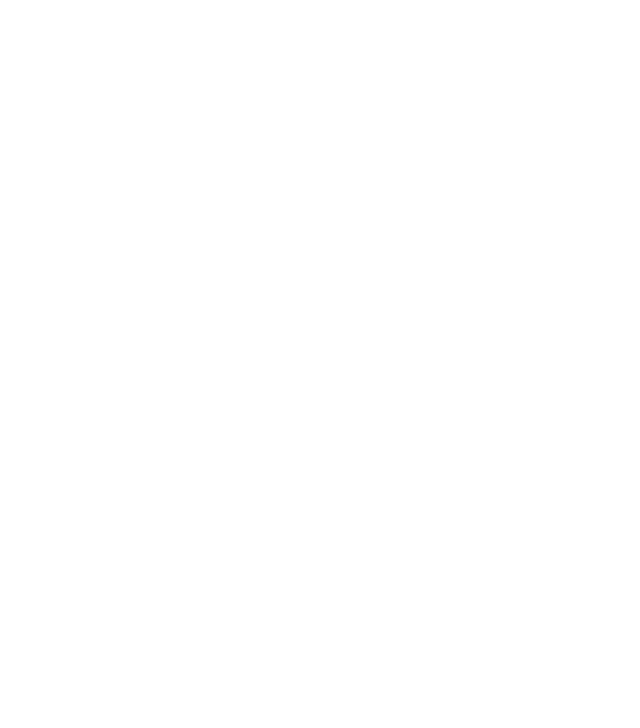
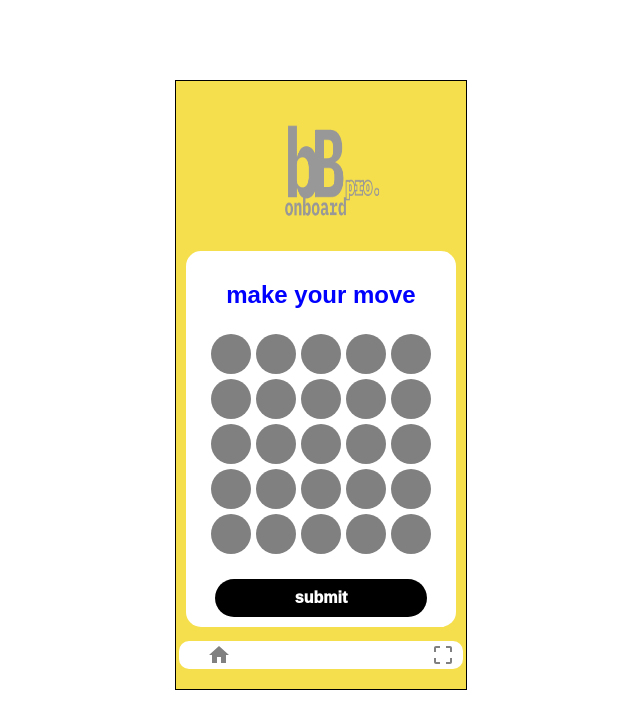
Before and after one commit to devarsh10/bBOnboarding, a React (Create React App) app in the folder my-app/: page /four in a window 1280 px wide. Before the commit this address had no page. Shown: the top 728 px of the page, without its empty margins (319-959 px from the left). Built offline with nearby package versions, Linux system fonts and the light colour scheme.

Commit message:
add page four

```diff
--- a/my-app/src/App.js
+++ b/my-app/src/App.js
@@ -2,6 +2,8 @@
 import FirstPage from "./Components/FirstPage";
 import PageTwo from "./Components/PageTwo";
 import PageThree from "./Components/PageThree";
+import PageFour from "./Components/PageFour";
+import PageFive from "./Components/PageFive";
 
 function App() {
   return (
@@ -11,6 +13,8 @@
         <Route path="/" element={<FirstPage />}></Route>
         <Route path="/two" element={<PageTwo/>}></Route>
         <Route path="/three" element={<PageThree/>}></Route>
+        <Route path="/four" element={<PageFour/>}></Route>
+        <Route path="/five" element={<PageFive/>}></Route>
       </Routes>
     </Router>
     </>
--- /dev/null
+++ b/my-app/src/Components/PageFive.js
@@ -0,0 +1,9 @@
+import React from "react";
+
+export default function PageFive(){
+    return (
+        <>
+            <h1>Hello from page 5!</h1>
+        </>
+    )
+}
--- /dev/null
+++ b/my-app/src/Components/PageFour.css
@@ -0,0 +1,155 @@
+/* .make-your-move {
+    text-align: center;
+    display: flex;
+    flex-direction: column;
+    align-items: center;
+    justify-content: center;
+    gap: 5px;
+    margin-left: 10px;
+    margin-right: 10px;
+    margin-top: 30px;
+    padding: 10px;
+    border-radius: 5px;
+    background-color: white;
+    font-family: "Raleway", sans-serif;
+    font-weight: 1000;
+    width: 250px;
+    border-radius: 15px;
+  }
+
+  .make-your-move.blue {
+    color: blue;
+  }
+
+  .make-your-move.red {
+    color: red;
+  }
+
+  .grid {
+    display: grid;
+    grid-template-columns: repeat(5, 45px);
+    grid-template-rows: repeat(5, 45px);
+    gap: 0px;
+}
+
+.dot {
+    width: 30px;
+    height: 30px;
+    background-color: black;
+    border-radius: 50%;
+    margin-left: 10px;
+}
+
+.submit-button {
+    background-color: black;
+    color: white;
+    padding: 10px 80px;
+    border: none;
+    border-radius: 50px;
+    cursor: pointer;
+    font-family: "Raleway", sans-serif;
+    font-weight: 1000;
+    font-size: medium;
+  }
+
+  .footer{
+    background-color: #fff;
+    width: 280px;
+    margin-top: 10px;
+    padding: 2px;
+    border-radius: 10px;
+    color: grey;
+} */
+
+
+/* PageFour.css */
+.container {
+  display: flex;
+  flex-direction: column;
+  align-items: center;
+}
+
+.header, .footer {
+  width: 100%;
+  display: flex;
+  justify-content: center;
+  align-items: center;
+}
+
+.image-one {
+  width: 100px;
+}
+
+.make-your-move {
+  text-align: center;
+  display: flex;
+  flex-direction: column;
+  align-items: center;
+  justify-content: center;
+  gap: 5px;
+  margin-left: 10px;
+  margin-right: 10px;
+  margin-top: 30px;
+  padding: 10px;
+  border-radius: 5px;
+  background-color: white;
+  font-family: "Raleway", sans-serif;
+  font-weight: 1000;
+  width: 250px;
+  border-radius: 15px;
+}
+
+.make-your-move.blue {
+  color: blue;
+}
+
+.make-your-move.red {
+  color: red;
+}
+
+.grid {
+  display: grid;
+  grid-template-columns: repeat(5, 1fr);
+  gap: 5px;
+}
+
+.dot {
+  width: 40px;
+  height: 40px;
+  background-color: gray;
+  border-radius: 50%;
+  cursor: pointer;
+}
+
+.dot.blue {
+  background-color: blue;
+}
+
+.dot.red {
+  background-color: red;
+}
+
+.button-container {
+  margin-top: 20px;
+}
+
+.submit-button {
+  background-color: black;
+  color: white;
+  padding: 10px 80px;
+  border: none;
+  border-radius: 50px;
+  cursor: pointer;
+  font-family: "Raleway", sans-serif;
+  font-weight: 1000;
+  font-size: medium;
+}
+
+.footer{
+  background-color: #fff;
+  width: 280px;
+  margin-top: 10px;
+  padding: 2px;
+  border-radius: 10px;
+  color: grey;
+}
--- /dev/null
+++ b/my-app/src/Components/PageFour.js
@@ -0,0 +1,130 @@
+// import React from "react";
+// import { useState, useEffect } from "react";
+// import logo from "./images/logo.png";
+// import CropFreeIcon from "@mui/icons-material/CropFree";
+// import Home from "@mui/icons-material/Home";
+// import "./PageFour.css";
+
+// export default function PageFour() {
+
+//   const [colorClass, setColorClass] = useState('');
+
+//   useEffect(() => {
+//     function setColor() {
+//       const color = sessionStorage.getItem('storedColor');
+//       if (color === 'Blue') {
+//         setColorClass('blue');
+//       } else if (color === 'Red') {
+//         setColorClass('red');
+//       } else {
+//         setColorClass(''); // Default color class
+//       }
+//     }
+//     setColor();
+//   }, []);
+
+//     return (
+//     <>
+//       <div class="container">
+//         <div class="header">
+//           <img src={logo} alt="App Icon" class="image-one" />
+//         </div>
+//         <div className={`make-your-move ${colorClass}`} id="make-your-move">
+//           <h2>make your move</h2>
+//           <div class="grid">
+//             <div class="dot"></div>
+//             <div class="dot"></div>
+//             <div class="dot"></div>
+//             <div class="dot"></div>
+//             <div class="dot"></div>
+//             <div class="dot"></div>
+//             <div class="dot"></div>
+//             <div class="dot"></div>
+//             <div class="dot"></div>
+//             <div class="dot"></div>
+//             <div class="dot"></div>
+//             <div class="dot"></div>
+//             <div class="dot"></div>
+//             <div class="dot"></div>
+//             <div class="dot"></div>
+//             <div class="dot"></div>
+//             <div class="dot"></div>
+//             <div class="dot"></div>
+//             <div class="dot"></div>
+//             <div class="dot"></div>
+//             <div class="dot"></div>
+//             <div class="dot"></div>
+//             <div class="dot"></div>
+//             <div class="dot"></div>
+//             <div class="dot"></div>
+//           </div>
+
+//           <div class="button-container">
+//             <button class="submit-button">select</button>
+//           </div>
+//         </div>
+
+//         <div className="footer">
+//           <footer class="footer">
+//             <Home className="footer-content-one" />
+//             <CropFreeIcon className="footer-content-two" />
+//           </footer>
+//         </div>
+//       </div>
+//     </>
+//   );
+// }
+
+
+import React, { useEffect, useState } from "react";
+import logo from "./images/logo.png";
+import CropFreeIcon from "@mui/icons-material/CropFree";
+import Home from "@mui/icons-material/Home";
+import "./PageFour.css";
+
+export default function PageFour() {
+  const [currentColor, setCurrentColor] = useState('Blue'); // Current player color
+  const [dots, setDots] = useState(Array(25).fill(null)); // Initial state for 25 dots
+
+  useEffect(() => {
+    // Set initial color based on session storage
+    const storedColor = sessionStorage.getItem('storedColor') || 'Blue';
+    setCurrentColor(storedColor);
+  }, []);
+
+  const handleDotClick = (index) => {
+    const newDots = dots.slice();
+    if (newDots[index] === null) {
+      newDots[index] = currentColor.toLowerCase(); // Set the dot color to current player's color
+      setDots(newDots);
+      setCurrentColor((prevColor) => (prevColor === 'Blue' ? 'Red' : 'Blue')); // Toggle player turn
+    }
+  };
+
+  return (
+    <div className="container">
+      <div className="header">
+        <img src={logo} alt="App Icon" className="image-one" />
+      </div>
+      <div className={`make-your-move ${currentColor.toLowerCase()}`} id="make-your-move">
+        <h2>make your move</h2>
+        <div className="grid">
+          {dots.map((dot, index) => (
+            <div
+              key={index}
+              className={`dot ${dot}`}
+              onClick={() => handleDotClick(index)}
+            ></div>
+          ))}
+        </div>
+        <div className="button-container">
+          <button className="submit-button">submit</button>
+        </div>
+      </div>
+        <footer className="footer">
+          <Home className="footer-content-one" />
+          <CropFreeIcon className="footer-content-two" />
+        </footer>
+    </div>
+  );
+}
--- a/my-app/src/Components/PageThree.css
+++ b/my-app/src/Components/PageThree.css
@@ -36,13 +36,46 @@
 .red-circle {
     margin: 10px;
     border: 50px solid red;
-    border-radius: 100px
+    border-radius: 50%;
+    /* width: 100px;
+    height: 100px; */
+    display: inline-block;
+    cursor: pointer;
+    position: relative;
+}
+
+.red-circle.selected::after {
+    content: '';
+    position: absolute;
+    top: -60px;
+    left: -61px;
+    width: 120px;
+    height: 120px;
+    border: 4px solid white;
+    border-radius: 50%;
+    box-sizing: border-box;
 }
 
 .blue-circle {
     margin: 10px;
     border: 50px solid blue;
-    border-radius: 100px
+    border-radius: 50%;
+    display: inline-block;
+    cursor: pointer;
+    position: relative;
+}
+
+
+.blue-circle.selected::after {
+    content: '';
+    position: absolute;
+    top: -60px;
+    left: -61px;
+    width: 120px;
+    height: 120px;
+    border: 4px solid white;
+    border-radius: 50%;
+    box-sizing: border-box;
 }
 
 .select-button {
--- a/my-app/src/Components/PageThree.js
+++ b/my-app/src/Components/PageThree.js
@@ -1,14 +1,22 @@
 import React from "react";
 import logo from "./images/logo.png"
-import myImage from "./images/mobile.png"
 import "./PageThree.css"
-import Divider from "@mui/material/Divider";
-
+import { useState } from "react";
 import CropFreeIcon from "@mui/icons-material/CropFree";
 import Home from "@mui/icons-material/Home";
+import { useNavigate } from "react-router-dom";
 
 export default function PageThree() {
 
+    const [selectedColor, setSelectedColor] = useState(null);
+    const handleCircleClick = (color) => {
+        setSelectedColor(color); // Update state on circle click
+      };
+    const navigate = useNavigate();
+    const handleSelect = (e) => {
+        navigate('/four')
+    }
+    sessionStorage.setItem('storedColor', selectedColor)
   return (
 
     <>
@@ -22,19 +30,16 @@
             <span className="or">or</span>
             <span className="blue">blue</span>
           </div>
-          <div className="red-circle">
+          <div className={`red-circle ${selectedColor === 'red' ? 'selected' : ''}`} onClick={() => handleCircleClick('red')}>
+          </div>
 
-          </div>
-          <div className="blue-circle">
-
+          <div className={`blue-circle ${selectedColor === 'blue' ? 'selected' : ''}`} onClick={() => handleCircleClick('blue')}>
           </div>
 
           <div class="button-container">
-            <button class="select-button" >select</button>
+            <button class="select-button" onClick={handleSelect} >select</button>
           </div>
         </div>
-
-
 
         <div className="footer">
           <footer class="footer">
```
Also changed, not shown: my-app/src/Components/PageFive.css (added).
